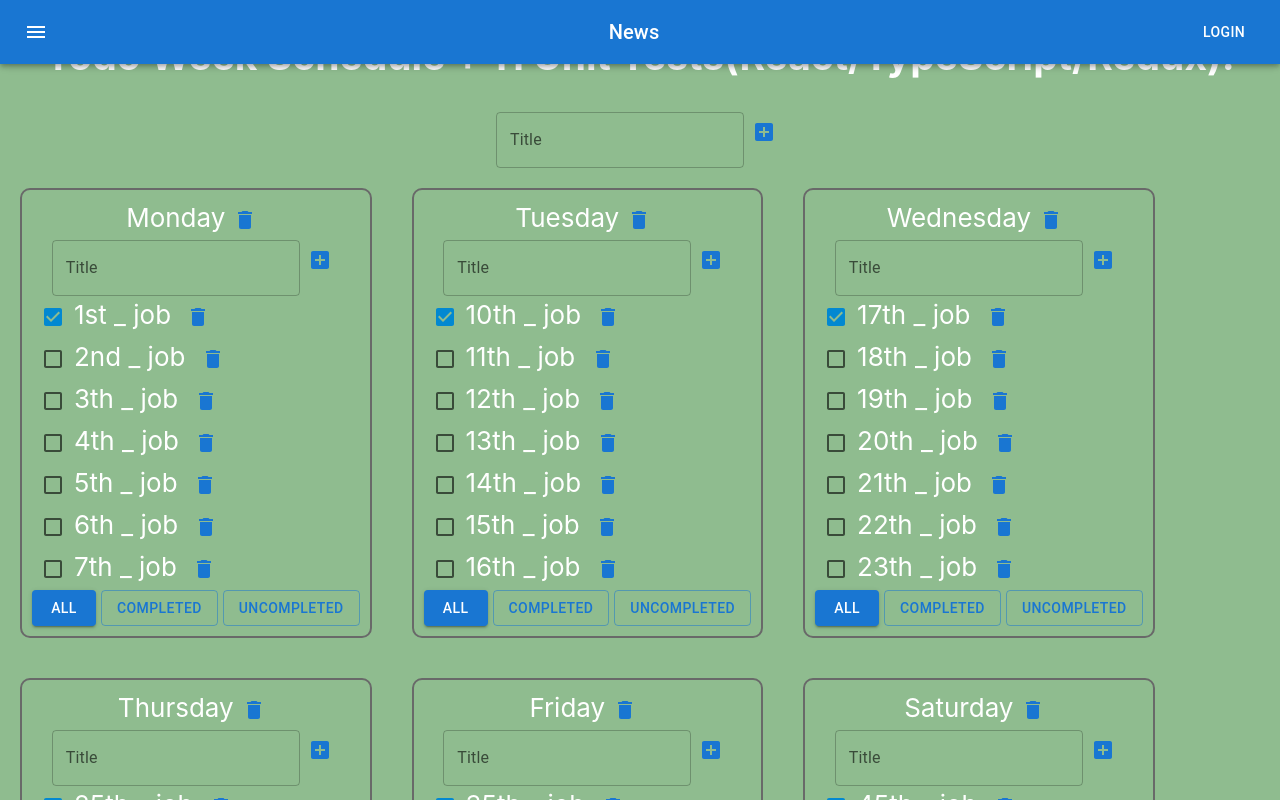
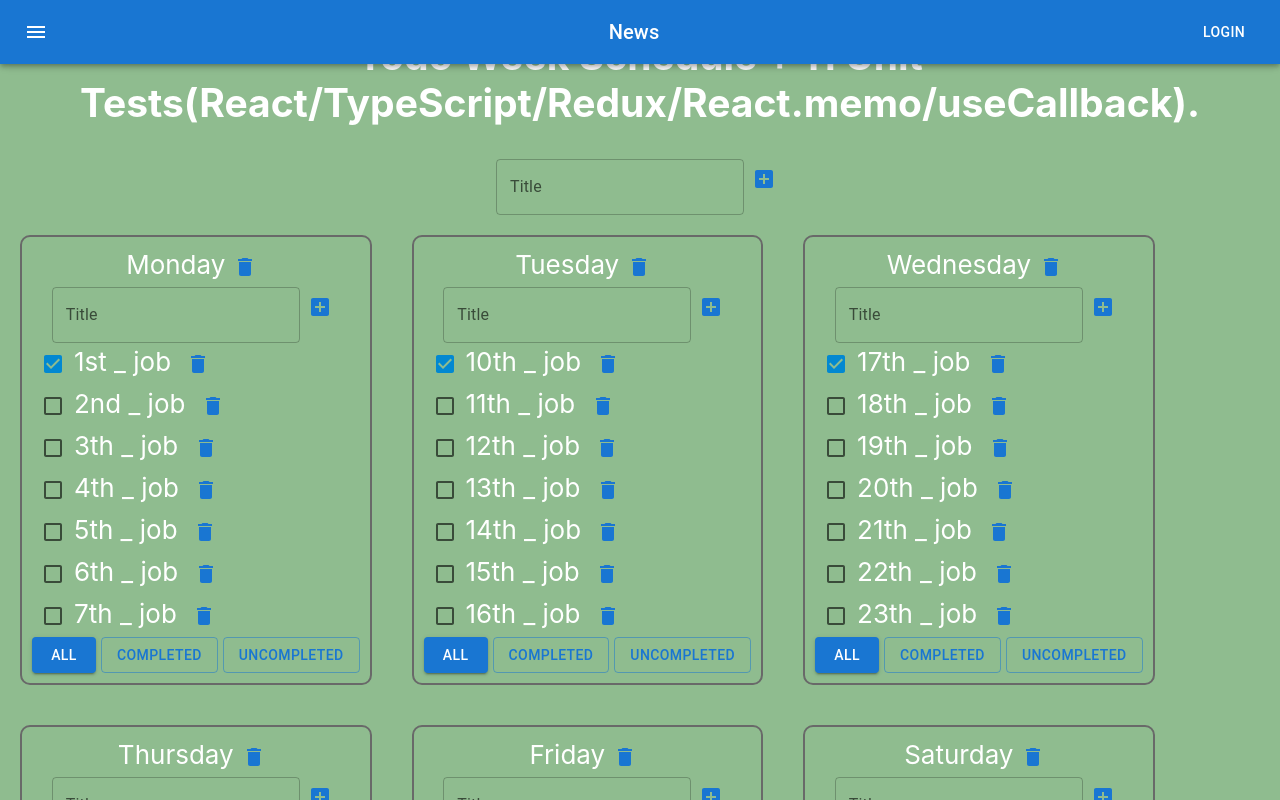
Before and after one commit to AgeevDmitryMinsk/REACT_to-do_schedule_by_day_of_the_week, a React (Create React App) app: page / in a window 1280 px wide. Shown: the top 800 px of the page. Built offline with nearby package versions, Linux system fonts and the light colour scheme.

Commit message:
add React.memo + useCallBack

```diff
--- a/src/AppWithRedux.tsx
+++ b/src/AppWithRedux.tsx
@@ -312,7 +312,7 @@ function AppWithRedux() {
 		<div className="App">
 			<ButtonAppBar/>
 
-			<h2> Todo Week Schedule + 11 Unit Tests(React/TypeScript/Redux).</h2>
+			<h2> Todo Week Schedule + 11 Unit Tests(React/TypeScript/Redux/React.memo/useCallback).</h2>
 
 			<div>
 				<AddItemForm addItem={addNewTodoList}/>
```
